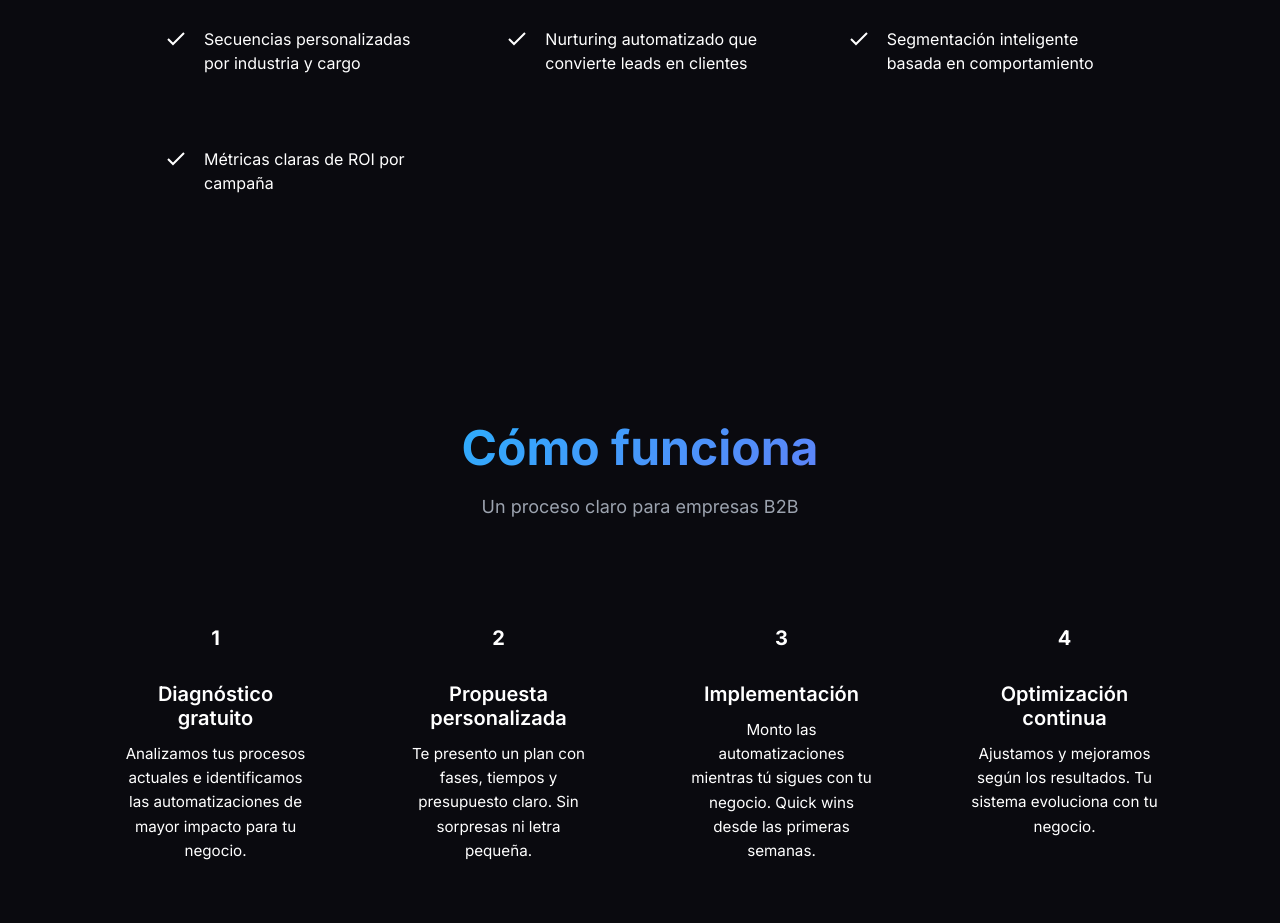
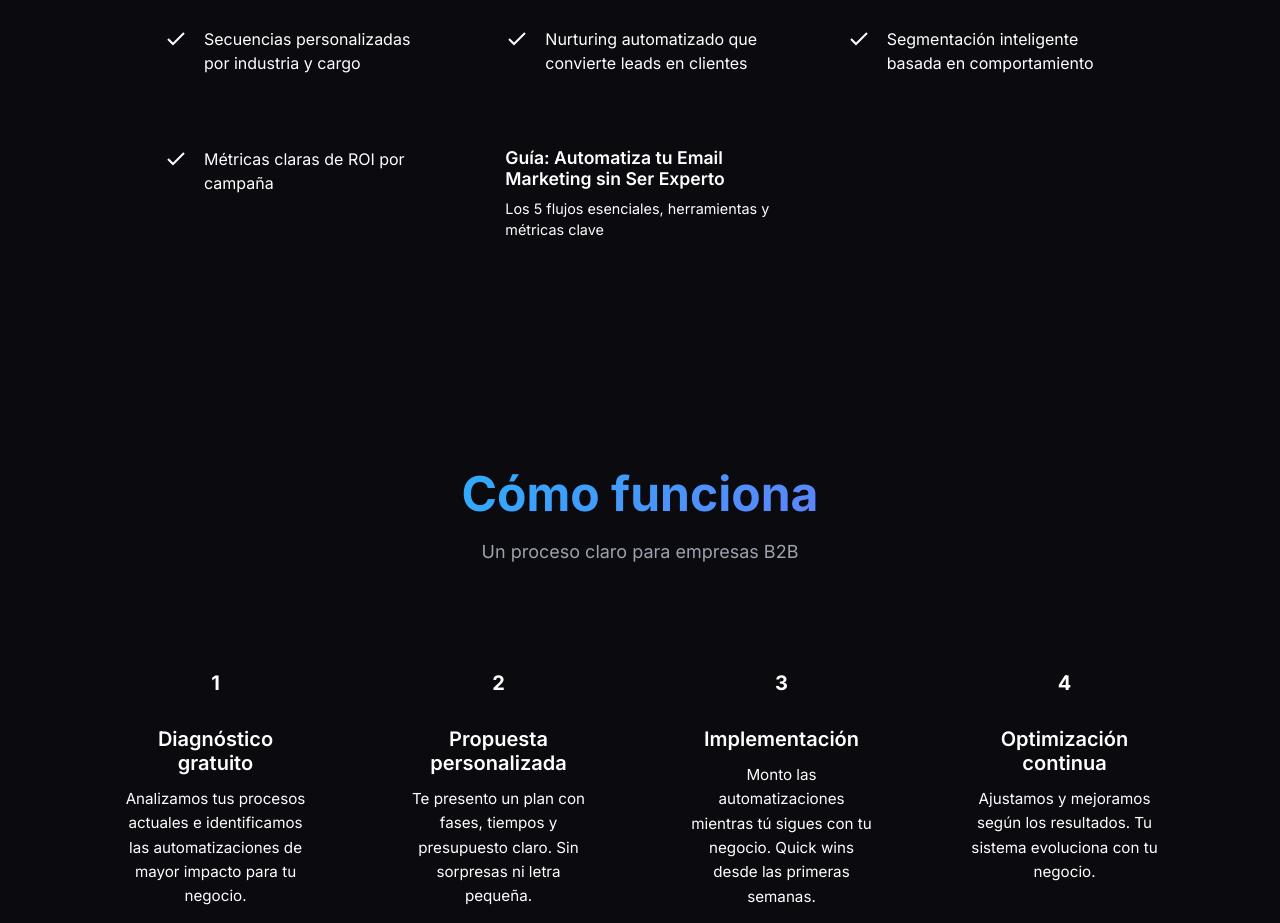
Before and after one commit to twanson/moslabs-landing, a website: page automatizacion-email-marketing-b2b/index.html in a window 1280 px wide. Shown: the part 1057-1980 px from the top of the page. Drawn offline with Linux system fonts and the light colour scheme.

Commit message:
Add blog internal links to automatizacion-email-marketing-b2b

```diff
--- a/automatizacion-email-marketing-b2b/index.html
+++ b/automatizacion-email-marketing-b2b/index.html
@@ -146,6 +146,11 @@
                     </div>
                     <p class="benefit-text">Métricas claras de ROI por campaña</p>
                 </div>
+
+                <a href="/blog/automatizacion-email-marketing-pymes-guia/" class="related-card">
+                    <h3>Guía: Automatiza tu Email Marketing sin Ser Experto</h3>
+                    <p>Los 5 flujos esenciales, herramientas y métricas clave</p>
+                </a>
             </div>
         </div>
     </section>
```
